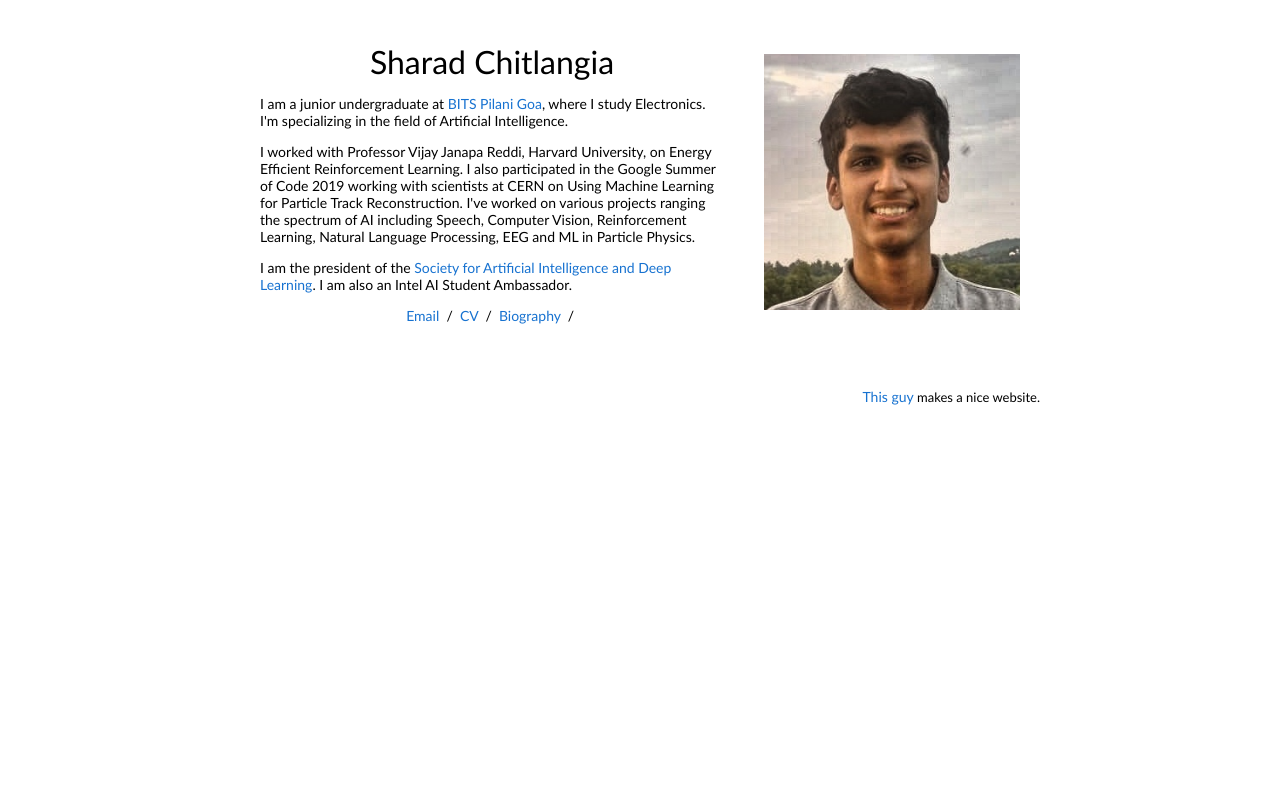
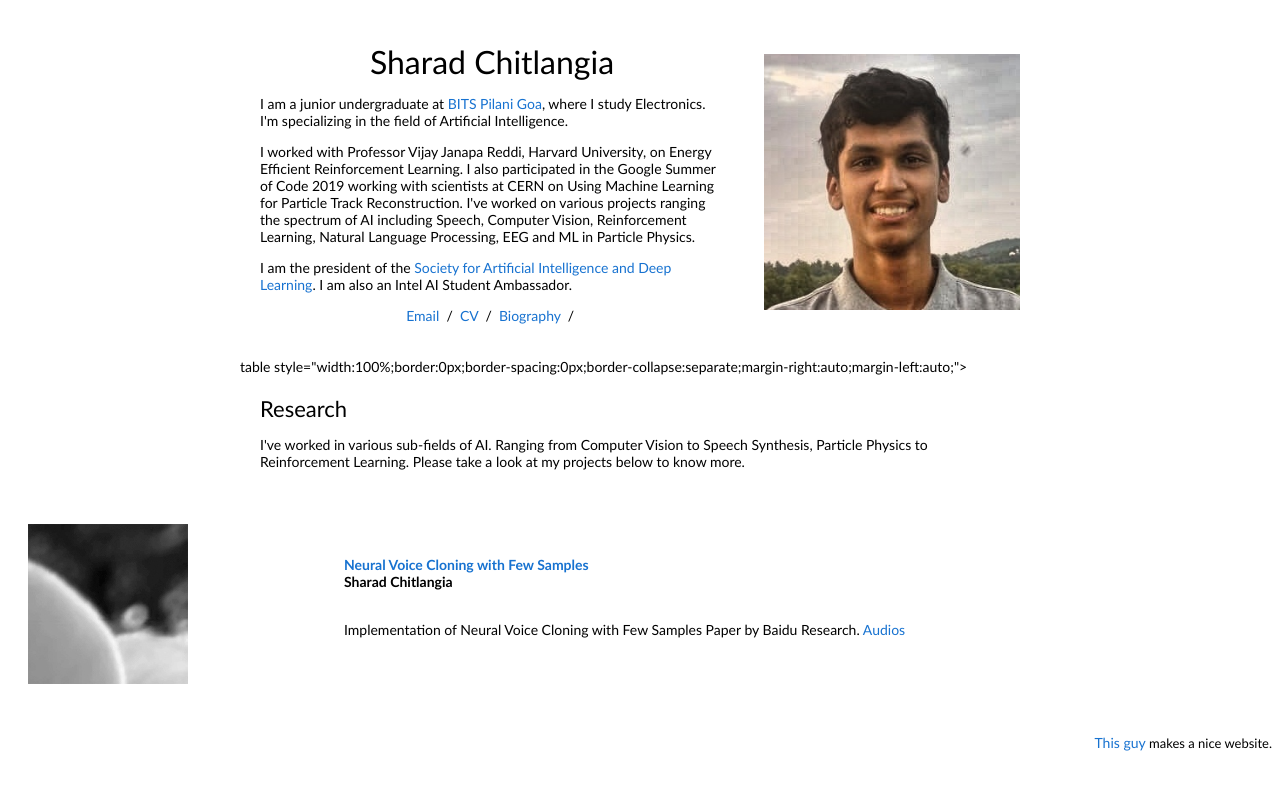
Before and after one commit to Sharad24/Sharad24.github.io, a plain HTML site: page index.html in a window 1280 px wide. Drawn offline with Linux system fonts and the light colour scheme.

Commit message:
Add neural voice cloning

```diff
--- a/index.html
+++ b/index.html
@@ -50,7 +50,7 @@
             </td>
           </tr>
         </tbody></table>
-        <!--<table style="width:100%;border:0px;border-spacing:0px;border-collapse:separate;margin-right:auto;margin-left:auto;"><tbody>
+        table style="width:100%;border:0px;border-spacing:0px;border-collapse:separate;margin-right:auto;margin-left:auto;"><tbody>
             <tr>
             <td style="padding:20px;width:100%;vertical-align:middle">
               <heading>Research</heading>
@@ -81,21 +81,21 @@
             </td>
             <td style="padding:20px;width:75%;vertical-align:middle">
               <a href="https://arxiv.org/abs/1904.05822">
-                <papertitle>Learning Single Camera Depth Estimation using Dual-Pixels</papertitle>
+                <papertitle>Neural Voice Cloning with Few Samples</papertitle>
               </a>
               <br>
-              <a href="http://rahuldotgarg.appspot.com/">Rahul Garg</a>,
-              <a href="http://nealwadhwa.com">Neal Wadhwa</a>, Sameer Ansari,
-              <strong>Jonathan T. Barron</strong>
+              <!--<<a href="http://rahuldotgarg.appspot.com/">Rahul Garg</a>,
+              <a href="http://nealwadhwa.com">Neal Wadhwa</a>, Sameer Ansari,-->
+              <strong>Sharad Chitlangia</strong>
               <br>
-              <em>ICCV</em>, 2019 &nbsp <font color="red"><strong>(Oral Presentation)</strong></font>
+              <!--<<em>ICCV</em>, 2019 &nbsp <font color="red"><strong>(Oral Presentation)</strong></font>-->
               <br>
               <p></p>
-              <p>Considering the optics of dual-pixel image sensors improves monocular depth estimation techniques.</p>
+              <p>Implementation of Neural Voice Cloning with Few Samples Paper by Baidu Research. <a href="https://sforaidl.github.io/Neural-Voice-Cloning-With-Few-Samples/"> Audios </a></p>
             </td>
           </tr>
 
-          <tr onmouseout="porlight_stop()" onmouseover="porlight_start()">
+          <!--<<tr onmouseout="porlight_stop()" onmouseover="porlight_start()">
             <td style="padding:20px;width:25%;vertical-align:middle">
               <div class="one">
                 <div class="two" id='porlight_image'><img src='images/porlight_after.jpg'></div>
```
